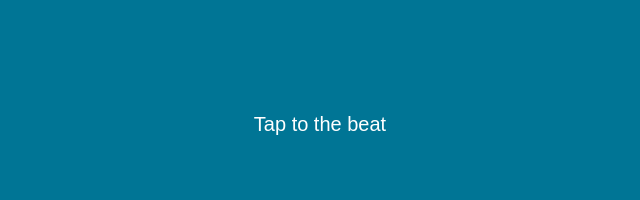
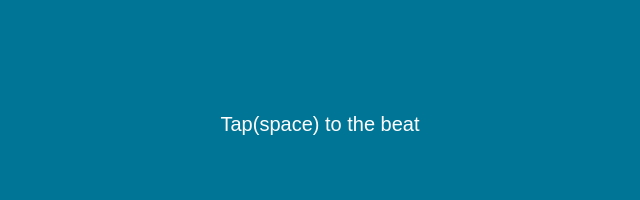
Before and after one commit to AaravAtGit/BeatMapper, a Next.js app: page / in a window 1280 px wide. Shown: the top 200 px of the page, without its empty margins (320-960 px from the left). Built offline with nearby package versions, Linux system fonts and the light colour scheme.

Commit message:
minor change

```diff
--- a/app/page.tsx
+++ b/app/page.tsx
@@ -1,8 +1,8 @@
 'use client';
 
-import { useState, useRef, useEffect } from "react";
 import AudioMotionAnalyzer from "audiomotion-analyzer";
 import confetti from 'canvas-confetti';
+import { useEffect, useRef, useState } from "react";
 
 
 function calculateBPM(taps: number[]): number | null {
@@ -100,7 +100,7 @@ export default function Home() {
   const bpm = calculateBPM(taps);
   return (
     <main className="relative w-full h-screen bg-cyan-700 flex flex-col justify-center items-center gap-8">
-      <p className="text-white text-xl">Tap to the beat</p>
+      <p className="text-white text-xl">Tap(space) to the beat</p>
 
       <div className="relative w-[28rem] h-[28rem] flex items-center justify-center">
         <div ref={visualizerRef} className="absolute inset-0" />
```
